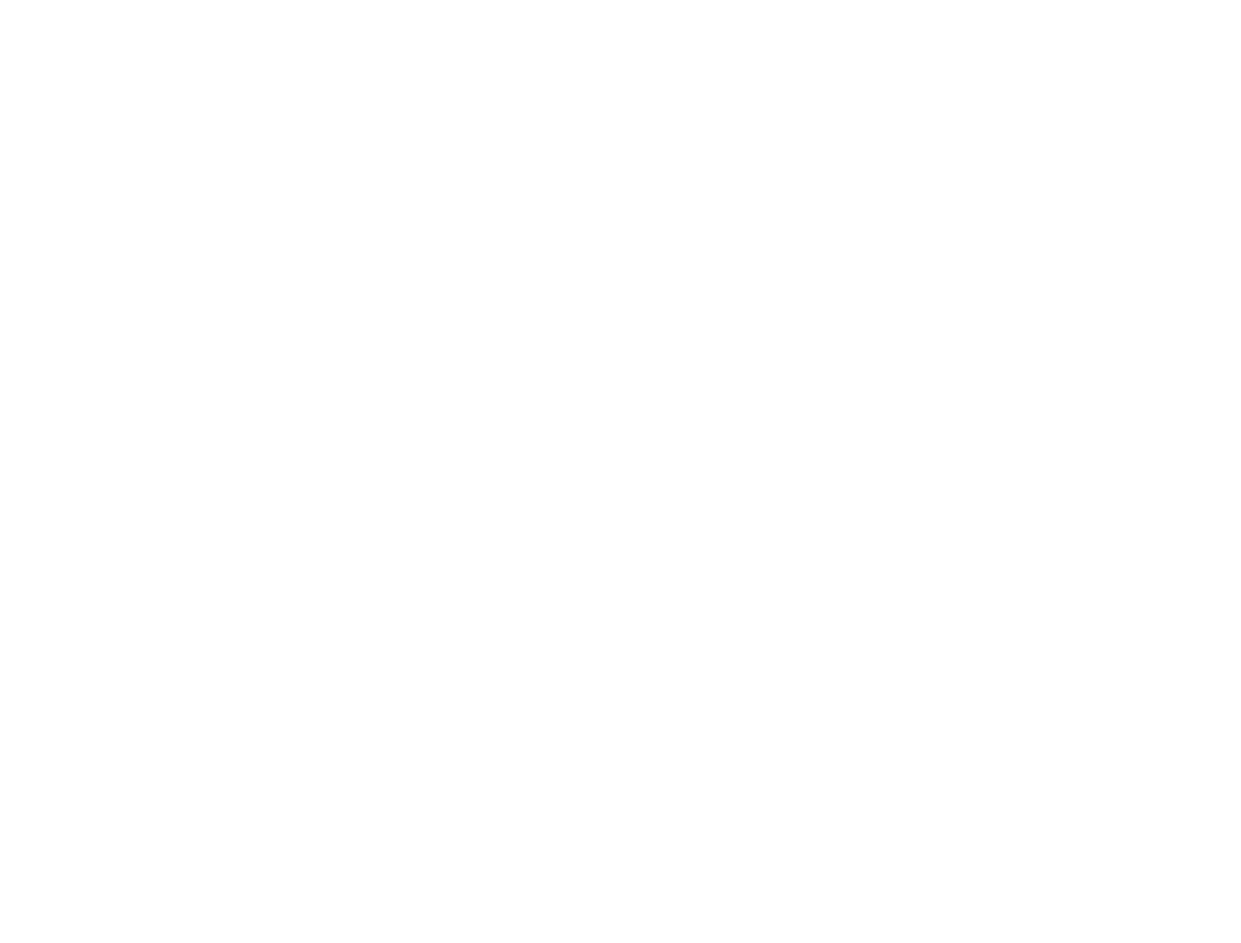
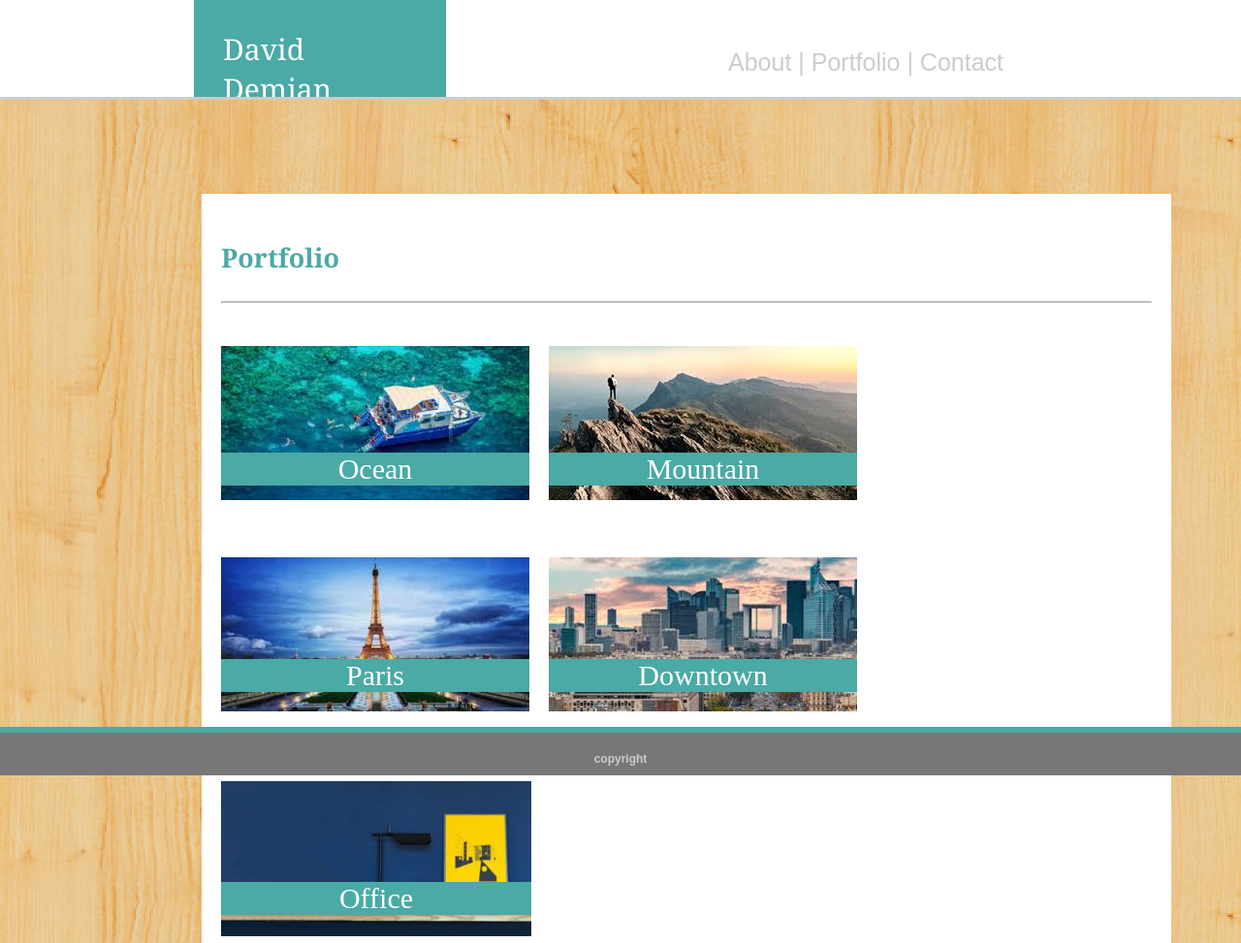
Before and after one commit to DavidDemian/Basic-Portfolio, a plain HTML site: page portfolio.html in a window 1280 px wide. Shown: the top 973 px of the page at 97% size. Before the commit the page ends 800 px from the top, so only its background shows below. Drawn offline with Linux system fonts and the light colour scheme.

Commit message:
initial4

```diff
--- a/assets/css/style1.css
+++ b/assets/css/style1.css
@@ -14,22 +14,26 @@ body{
         left: 0px;
         width: 100%;
         background-color: #ffffff;
-        border: #cccccc;
-    border-bottom: 200px;
-    border-color: #777777;
+        border-bottom: #cccccc;
+        border-bottom-style: solid  ;
+        border-bottom-width: 3px;
+        height: 100px;
+
 }
 
 #name{
     color: white;
     background-color: #4aaaa5;
-    padding: 20px;
+    padding: 30px;
     width: 200px;
     margin-left: 200px;
+    margin-top: 0px;
     font-family: Georgia, 'Times New Roman', Times, serif;
     font-size: 30px;
     top: 0px;
+    height: 100px;
+}
 
-}
 #abtme{
     color: #4aaaa5;
     font-family: Georgia, 'Times New Roman', Times, serif;
@@ -61,8 +65,25 @@ body{
     padding: 20px
 
 }
-#container{
-    width: 960px;
-    justify-content: center
 
-}
+
+
+  #sticky {
+    width:100%;
+    padding-top: 20px;
+    padding-bottom:10px;
+    background: #777777;
+    color:#cccccc;
+    font-weight:bold;
+    font-size:12px;
+    font-family: sans-serif;
+    text-align-last: center;
+    text-align: center;
+    position:fixed;
+    bottom:0;
+    left:0;
+    border-top-color: #4aaaa5;
+    border-top-style: solid  ;
+    border-top-width: 6px;
+    overflow: hidden;
+  }
--- a/assets/css/style2.css
+++ b/assets/css/style2.css
@@ -14,22 +14,26 @@ body{
     left: 0px;
     width: 100%;
     background-color: #ffffff;
-        border: #cccccc;
-    border-bottom: 200px;
-    border-color: #777777;
+    border-bottom: #cccccc;
+    border-bottom-style: solid  ;
+    border-bottom-width: 3px;
+    height: 100px;
+
 }
 
 #name{
 color: white;
 background-color: #4aaaa5;
-    padding: 20px;
+padding: 30px;
 width: 200px;
 margin-left: 200px;
+margin-top: 0px;
 font-family: Georgia, 'Times New Roman', Times, serif;
 font-size: 30px;
 top: 0px;
+height: 100px;
+}
 
-}
 #abtme{
     color: #4aaaa5;
     font-family: Georgia, 'Times New Roman', Times, serif;
@@ -55,7 +59,8 @@ body{
     background-color: #ffffff;
     color:#777777;
     width: 960px;
-    padding: 10px
+    padding: 10px;
+
 
 }
 
@@ -83,3 +88,23 @@ input[type=submit] {
 input[type=submit]:hover {
     background-color: #4aaaa5;
 }
+
+#sticky {
+    width:100%;
+    padding-top: 20px;
+    padding-bottom:10px;
+    background: #777777;
+    color:#cccccc;
+    font-weight:bold;
+    font-size:12px;
+    font-family: sans-serif;
+    text-align-last: center;
+    text-align: center;
+    position:fixed;
+    bottom:0;
+    left:0;
+    border-top-color: #4aaaa5;
+    border-top-style: solid  ;
+    border-top-width: 6px;
+    overflow: hidden;
+  }
--- /dev/null
+++ b/assets/css/style3.css
@@ -0,0 +1,167 @@
+body{
+    background-image:url("../images/purty_wood_@2X.png");
+
+}
+.body1{
+    font-family: Arial, Helvetica, sans-serif;
+    width: 960px;
+}
+#header{
+
+    overflow: hidden;
+    position: fixed;
+    top: 0px;
+    left: 0px;
+    width: 100%;
+    background-color: #ffffff;
+    border-bottom: #cccccc;
+    border-bottom-style: solid  ;
+    border-bottom-width: 3px;
+    height: 100px;
+
+}
+
+#name{
+color: white;
+background-color: #4aaaa5;
+padding: 30px;
+width: 200px;
+margin-left: 200px;
+margin-top: 0px;
+font-family: Georgia, 'Times New Roman', Times, serif;
+font-size: 30px;
+top: 0px;
+height: 100px;
+}
+
+#abtme{
+    color: #4aaaa5;
+    font-family: Georgia, 'Times New Roman', Times, serif;
+    font-size: 27px;
+    font-weight: bold;
+}
+#tabs{
+    color: #cccccc;
+    float: right;
+    position: fixed;
+    top: 0px;right: 0px;
+    margin: 50px;
+    margin-right: 245px;
+    text-align: center;
+    font-family: Arial, Helvetica, sans-serif;
+    font-size: 25px
+
+}
+.section{
+    margin-left: 200px;
+    margin-top: 200px;
+    background-color: #ffffff;
+    color:#ffffff;
+    width: 960px;
+    padding: 20px
+
+}
+.container{
+    position: relative ;
+    text-align: center;
+    color: white;
+
+}
+.ocean{
+    position: absolute;
+    background-color: #4aaaa5;
+    width: 318px;
+    font-size: 30px;
+    margin-top: 110px
+
+}
+container2{
+    position: relative ;
+    text-align: center;
+    background-color: #4aaaa5;
+    color: #4aaaa5;
+    float: left;
+}
+.mountain{
+    position: absolute;
+    background-color: #4aaaa5;
+    width: 318px;
+    font-size: 30px;
+    margin-top: 110px;
+    margin-left: 338px;
+    float: left;
+    text-align: center;
+}
+
+container3{
+    position: relative ;
+    text-align: center;
+    background-color: #4aaaa5;
+    color: #4aaaa5;
+    float: left;
+}
+.paris{
+    position: absolute;
+    background-color: #4aaaa5;
+     width: 318px;
+    top: 680px;
+    font-size: 30px;
+    margin-top: 0px;
+    margin-left: 350 px;
+    text-align: center;
+}
+container4{
+    position: relative ;
+    text-align: center;
+    background-color: #4aaaa5;
+    color: #4aaaa5;
+    float: left;
+}
+.downtown{
+    position: absolute;
+    background-color: #4aaaa5;
+    width: 318px;
+    top: 680px;
+    font-size: 30px;
+    margin-top: 0px;
+    margin-left: 338px;
+    text-align: center;
+}
+
+container5{
+    position: relative ;
+    text-align: center;
+    background-color: #4aaaa5;
+    color: #4aaaa5;
+    float: left;
+}
+.office{
+    position: absolute;
+    background-color: #4aaaa5;
+    width: 320px;
+    top: 680px;
+    font-size: 30px;
+    margin-top: 230px;
+    margin-left: 350 px;
+    text-align: center;
+}
+
+#sticky {
+    width:100%;
+    padding-top: 20px;
+    padding-bottom:10px;
+    background: #777777;
+    color:#cccccc;
+    font-weight:bold;
+    font-size:12px;
+    font-family: sans-serif;
+    text-align-last: center;
+    text-align: center;
+    border-top-color: #4aaaa5;
+    border-top-style: solid  ;
+    border-top-width: 6px;
+    overflow: hidden;
+    position:fixed;
+    bottom:0;
+    left:0;
+  }
--- a/portfolio.html
+++ b/portfolio.html
@@ -0,0 +1,77 @@
+<!DOCTYPE html>
+<html lang="en">
+
+<head>
+    <meta charset="UTF-8">
+    <meta name="viewport" content="width=device-width, initial-scale=1.0">
+    <meta http-equiv="X-UA-Compatible" content="ie=edge">
+    <title>Document</title>
+    <link rel="stylesheet" href="assets/css/style3.css">
+</head>
+
+<body>
+    <header id="header">
+        <p id="name">David Demian</p>
+        <p id="tabs">About | Portfolio | Contact</p>
+    </header>
+
+
+</body>
+
+<body>
+
+    <section class="section">
+
+        <p id="abtme">Portfolio</p>
+        <hr>
+        <br></br>
+
+        <div class="container">
+
+            <img src="assets/images/images (1).jpeg" alt="image" ; style="float: left">
+            <div class="ocean">Ocean</div>
+        </div>
+
+
+        <div class="container2">
+
+            <img src="assets/images/download.jpeg" alt="image2" style="margin-left: 20px; float: left;">
+            <div class="mountain">Mountain</div>
+        </div>
+        <br>
+
+        <div class="container3">
+
+            <img src="assets/images/images.jpeg" alt="image3" style="margin-top: 59px; float: left; ">
+            <div class="paris">Paris</div>
+        </div>
+
+        <div class="container4">
+
+                <img src="assets/images/images1.jpeg" alt="image4" style="margin-left: 20px; margin-top: 59px;">
+            <div class="downtown">Downtown</div>
+        </div>
+        <br>
+
+        <div class="container5">
+
+                <img src="assets/images/Laura-Knight-2_814dff95-f5da-4802-993c-c8ed790660f9_4472x-400x200.jpg" alt="image5" style="margin-top: 50px; width: 320px;">
+            <div class="office">Office</div>
+        </div>
+        <br>
+
+
+
+
+
+    </section>
+    <br>
+    <br>
+    <br>
+
+    <footer id="sticky">copyright</footer>
+
+
+</body>
+
+</html>
```
Also changed, not shown: contact.html (+6 -2 lines), index.html (+8 -2 lines), assets/images/Laura-Knight-2_814dff95-f5da-4802-993c-c8ed790660f9_4472x-400x200.jpg (added), assets/images/download.jpeg (added), assets/images/images (1).jpeg (added), assets/images/images.jpeg (added), assets/images/images1.jpeg (added), 2 other files. Lines whose indentation alone changed are shown as unchanged.
